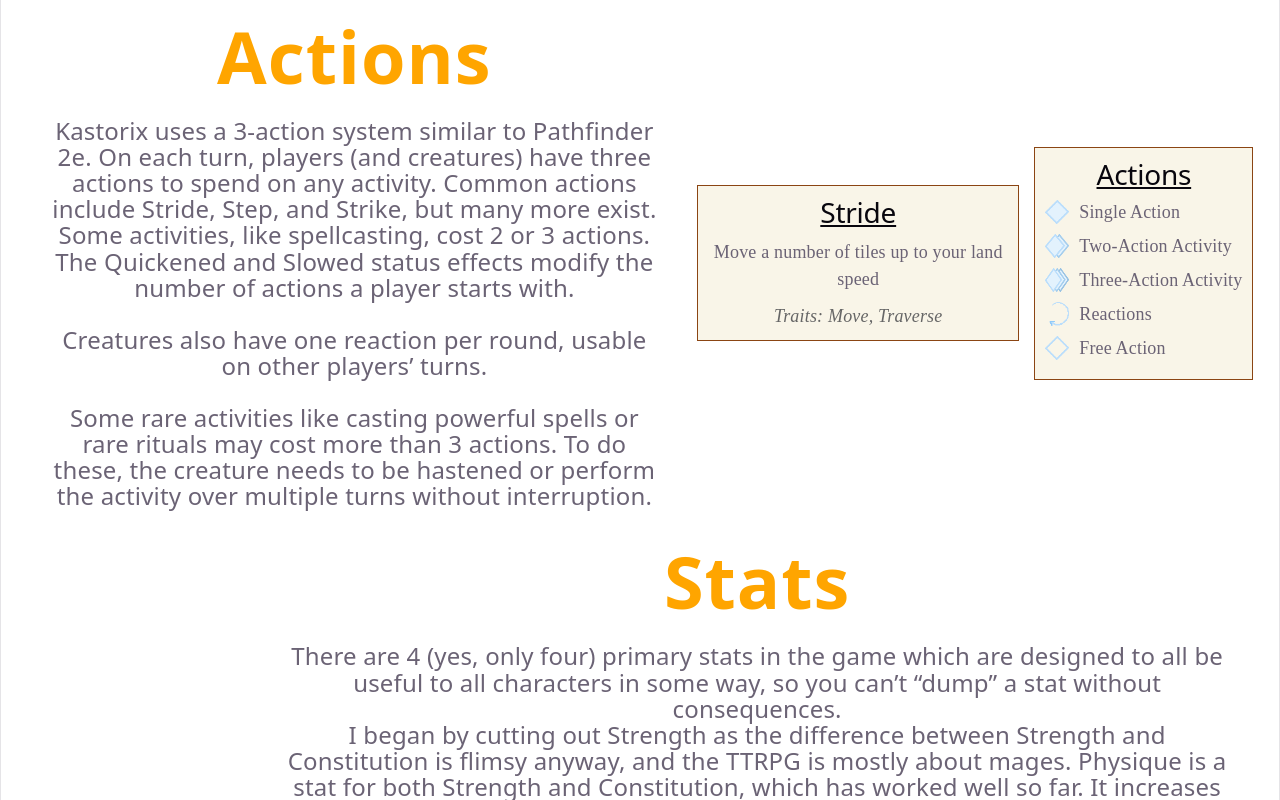
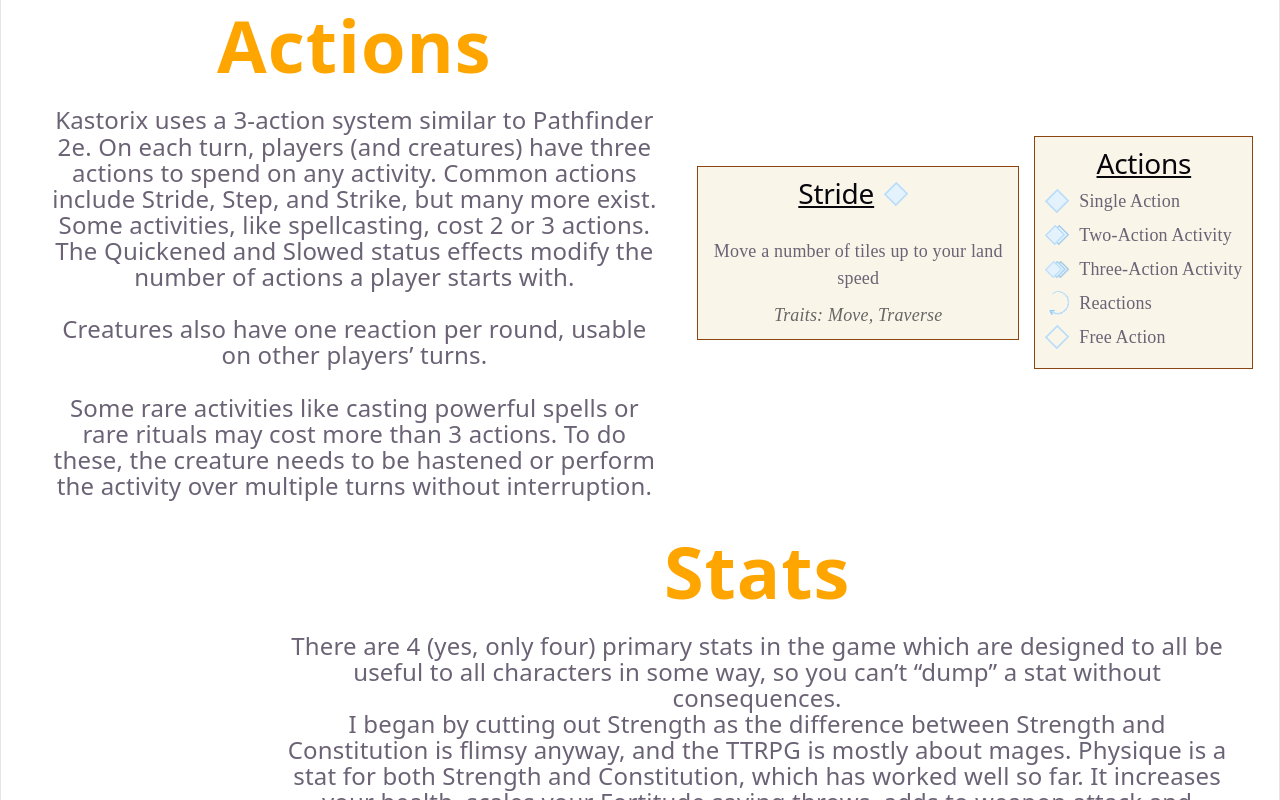
Before and after one commit to Acasez/kastorixv2, a React (Vite) app: page /index in a window 1280 px wide. Shown: the part 1280-2080 px from the top of the page. Built offline with nearby package versions, Linux system fonts and the light colour scheme.

Commit message:
Created an actionUtils

```diff
--- a/src/CSS/RulesBox.css
+++ b/src/CSS/RulesBox.css
@@ -6,6 +6,7 @@
     font-family: serif;
     max-width: 300px;
     align-self: center;
+    display: grid;
 }
 
 .rules-box.wide {
@@ -43,3 +44,18 @@
     color: #666;
     margin-top: 10px;
 }
+
+.action-header {
+    display: flex;
+    align-items: center;
+    gap: 10px;
+    margin-bottom: 10px;
+    justify-self: center;
+}
+
+.action-icon {
+    width: 24px;
+    /* Adjust size as needed */
+    height: 24px;
+    object-fit: contain;
+}
--- a/src/components/ActionBox.tsx
+++ b/src/components/ActionBox.tsx
@@ -1,5 +1,6 @@
 // src/components/ActionBox.tsx
 import "../CSS/RulesBox.css";
+import { getActionIcons } from "../utils/actionUtils";
 
 interface Action {
   name: string;
@@ -11,18 +12,17 @@ interface Action {
 
 interface ActionBoxProps {
   action: string;
-  actionsList: Action[]; // Pass the full list of actions as a prop
+  actionsList: Action[];
 }
 
 export default function ActionBox({ action, actionsList }: ActionBoxProps) {
-  // Find the action details from the passed list
   const actionDetails = actionsList.find((item) => item.name === action);
-
   if (!actionDetails) {
     return <div className="rules-box">Action not found: {action}</div>;
   }
 
-  // Format the description (replace newlines with <br />)
+  const actionIcons = getActionIcons(actionDetails.actions);
+
   const formattedDescription = actionDetails.description
     .split("\n")
     .map((line, i) => (
@@ -34,7 +34,19 @@ export default function ActionBox({ action, actionsList }: ActionBoxProps) {
 
   return (
     <div className="rules-box">
-      <h2 className="rule-title">{action}</h2>
+      <div className="action-header">
+        <h2 className="rule-title">{action}</h2>
+        <div className="action-icons">
+          {actionIcons.map((icon, i) => (
+            <img
+              key={i}
+              src={icon}
+              alt={`${actionDetails.actions} action cost`}
+              className="action-icon"
+            />
+          ))}
+        </div>
+      </div>
       <div className="action-details">
         <p>{formattedDescription}</p>
         {actionDetails.traits && (
--- a/src/components/MainHeader.tsx
+++ b/src/components/MainHeader.tsx
@@ -1,12 +1,13 @@
 import { NavLink } from "react-router-dom";
-import { routes } from "../routes/config"; // Adjust the import path
+import { routes } from "../routes/config";
+import "../CSS/headerStyle.css";
 
 export default function MainHeader() {
   // Filter routes that should appear in the header
   const headerRoutes = routes.filter((route) => route.createHeader);
 
   return (
-    <nav className="bg-bg-header text-text-light h-15" role="navigation">
+    <nav className="bg-bg-header text-text-light h-15 topnav" role="navigation">
       <ul className="flex justify-center gap-5 text-3xl">
         {headerRoutes.map((route) => {
           // Extract the path for display (e.g., "/login" → "Login")
--- /dev/null
+++ b/src/utils/actionUtils.ts
@@ -0,0 +1,23 @@
+// src/utils/actionUtils.ts
+export const getActionIcons = (actionCost: string): string[] => {
+  const cost = actionCost.trim().toLowerCase();
+  const icons: string[] = [];
+
+  if (cost.includes("-")) {
+    // Handle ranges like "1-2" or "2-3"
+    const [min, max] = cost.split("-").map((s) => s.trim());
+    if (min === "1") icons.push("/images/Icons/OneAction.png");
+    if (min === "2" || max === "2") icons.push("/images/Icons/TwoActions.png");
+    if (min === "3" || max === "3")
+      icons.push("/images/Icons/ThreeActions.png");
+  } else {
+    // Handle single costs
+    if (cost === "1") icons.push("/images/Icons/OneAction.png");
+    if (cost === "2") icons.push("/images/Icons/TwoActions.png");
+    if (cost === "3") icons.push("/images/Icons/ThreeActions.png");
+    if (cost === "free") icons.push("/images/Icons/FreeAction.png");
+    if (cost.includes("reaction")) icons.push("/images/Icons/Reaction.png");
+  }
+
+  return icons;
+};
```
